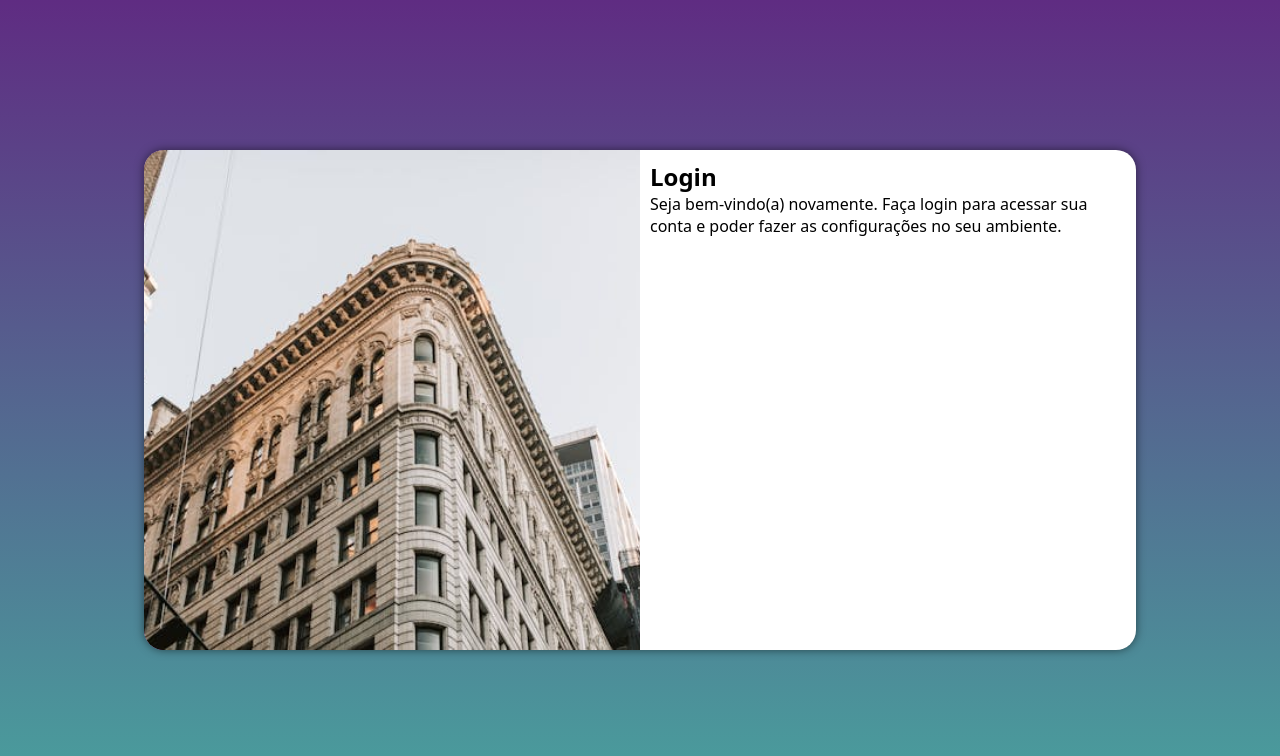
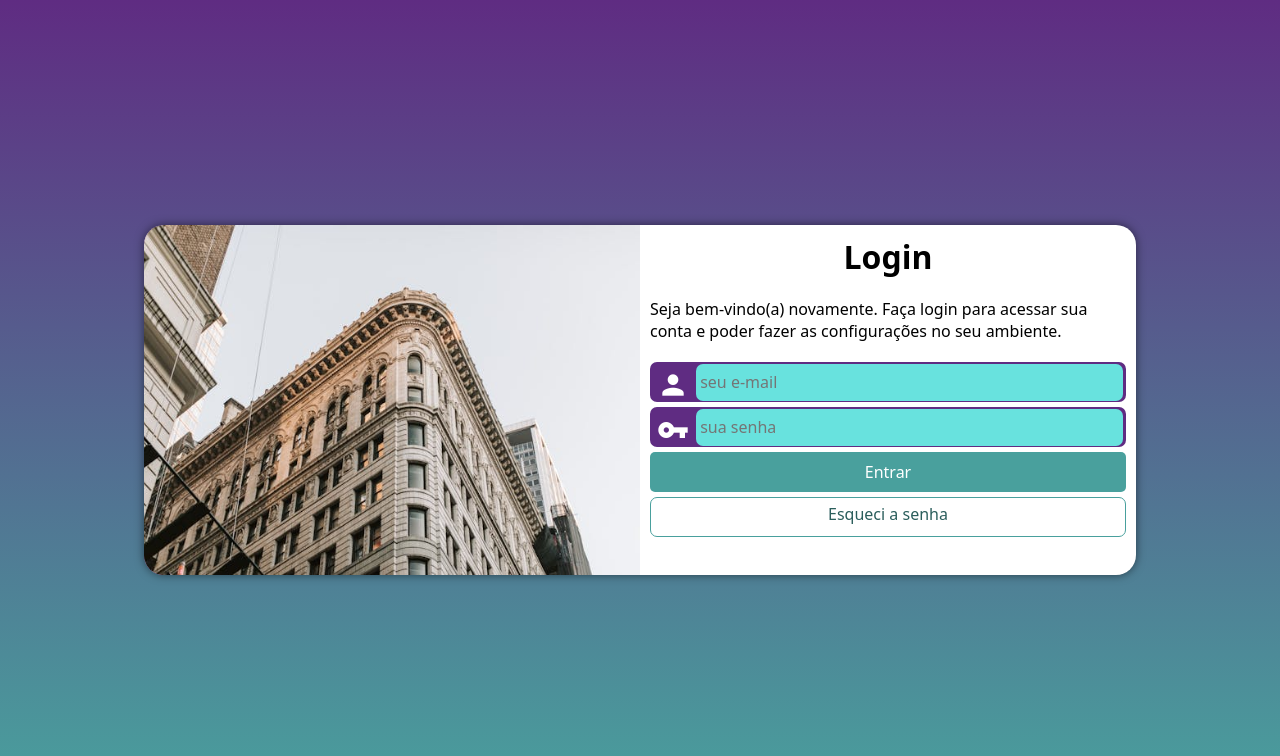
Before and after one commit to pedro-4rtur/Projeto-Login, a plain HTML site: page index.html in a window 1280 px wide. Drawn offline with Linux system fonts and the light colour scheme.

Commit message:
correção de bugs

```diff
--- a/estilos/media-query.css
+++ b/estilos/media-query.css
@@ -7,16 +7,17 @@
 
     section#login {
         width: 80vw;
+        height: 290px;
     }
 
     section#login > div#imagem {
-        float: left;
+        float: right;
         width: 40%;
         height: 100%;
     }
 
     section#login > div#formulario {
-        float: right;
+        float: left;
         width: 60%;
     }
 }
@@ -28,6 +29,7 @@
 
     section#login {
         width: 992px;
+        height: 350px;
     }
 
     section#login > div#imagem {
@@ -40,4 +42,13 @@
         float: right;
         width: 50%;
     }
+
+    div#formulario > h1 {
+        font-size: 2em;
+    }
+
+    div#formulario > p {
+        font-size: 1em;
+        margin: 20px 0px;
+    }
 }
--- a/estilos/style.css
+++ b/estilos/style.css
@@ -35,13 +35,13 @@ section#login {
     position: absolute;
     top: 50%;
     left: 50%;
-    transform: translate(-50%, -50%);
     background-color: white;
     width: 250px;
     height: 500px;
     border-radius: 20px;
     overflow: hidden;
     box-shadow: 0px 0px 10px rgba(0, 0, 0, 0.527);
+    transform: translate(-50%, -50%);
     transition: width .5s, height .5s;
     transition-timing-function: ease;
 }
@@ -58,3 +58,84 @@ section#login > div#formulario {
     display: block;
     padding: 10px;
 }
+
+div#formulario > h1 {
+    text-align: center;
+    margin-bottom: 10px;
+}
+
+div#formulario > p {
+    font-size: 0.8em;
+}
+
+form > div.campo {
+    display: block;
+    width: 100%;
+    height: 40px;
+    background-color: var(--lilas);
+    border: 2px solid var(--lilas);
+    border-radius: 7px;
+    margin: 5px 0px;
+}
+
+div.campo > label {
+    display: none;
+}
+
+div.campo > span {
+    color: white;
+    /*background-color: black;*/
+    font-size: 2em;
+    width: 40px;
+    padding: 5px;
+}
+
+div.campo > input {
+    background-color: #68e2de;
+    font-size: 1em;
+    width: calc(100% - 45px);
+    height: calc(100% + 1px);
+    border: 0px;
+    border-radius: 7px;
+    padding: 4px;
+    transform: translateY(calc(-14px + 1px));
+}
+
+div.campo > input:focus-within {
+    background-color: white;
+}
+
+form > input[type=submit] {
+    display: block;
+    font-size: 1em;
+    width: 100%;
+    height: 40px;
+    background-color: var(--verde);
+    color: white;
+    border: none;
+    border-radius: 5px;
+    cursor: pointer;
+}
+
+form > input[type=submit]:hover {
+    background-color: #2b5e5c;
+}
+
+form > a.botao {
+    display: block;
+    padding-top: 5px;
+    margin-top: 5px;
+    text-align: center;
+    font-size: 1em;
+    width: 100%;
+    height: 40px;
+    color: #2b5e5c;
+    background-color: white;
+    border: 1px solid #49A09D;
+    border-radius: 7px;
+    text-decoration: none;
+}
+
+form > a.botao:hover {
+    background-color: #68e2de;
+}
--- a/index.html
+++ b/index.html
@@ -6,6 +6,7 @@
     <title>Login</title>
     <link rel="stylesheet" href="estilos/style.css">
     <link rel="stylesheet" href="estilos/media-query.css">
+    <link href="https://fonts.googleapis.com/icon?family=Material+Icons" rel="stylesheet">
 </head>
 <body>
 
@@ -15,8 +16,19 @@
             <div id="formulario">
                 <h1>Login</h1>
                 <p>Seja bem-vindo(a) novamente. Faça login para acessar sua conta e poder fazer as configurações no seu ambiente.</p>
-                <form action="login.php" method="post">
-
+                <form action="login.php" method="post" autocomplete="on">
+                    <div class="campo">
+                        <span class="material-icons">person</span>
+                        <input type="email" name="login" id="ilogin" placeholder="seu e-mail" autocomplete="email" required maxlength="30">
+                        <label for="ilogin">Login</label>
+                    </div>
+                    <div class="campo">
+                        <span class="material-icons">vpn_key</span>
+                        <input type="password" name="senha" id="isenha" placeholder="sua senha" autocomplete="current-password" required minlength="8" maxlength="20">
+                        <label for="isenha">Senha</label>
+                    </div>
+                    <input type="submit" value="Entrar">
+                    <a href="#" class="botao">Esqueci a senha</a>
                 </form>
             </div>
         </section>
```
